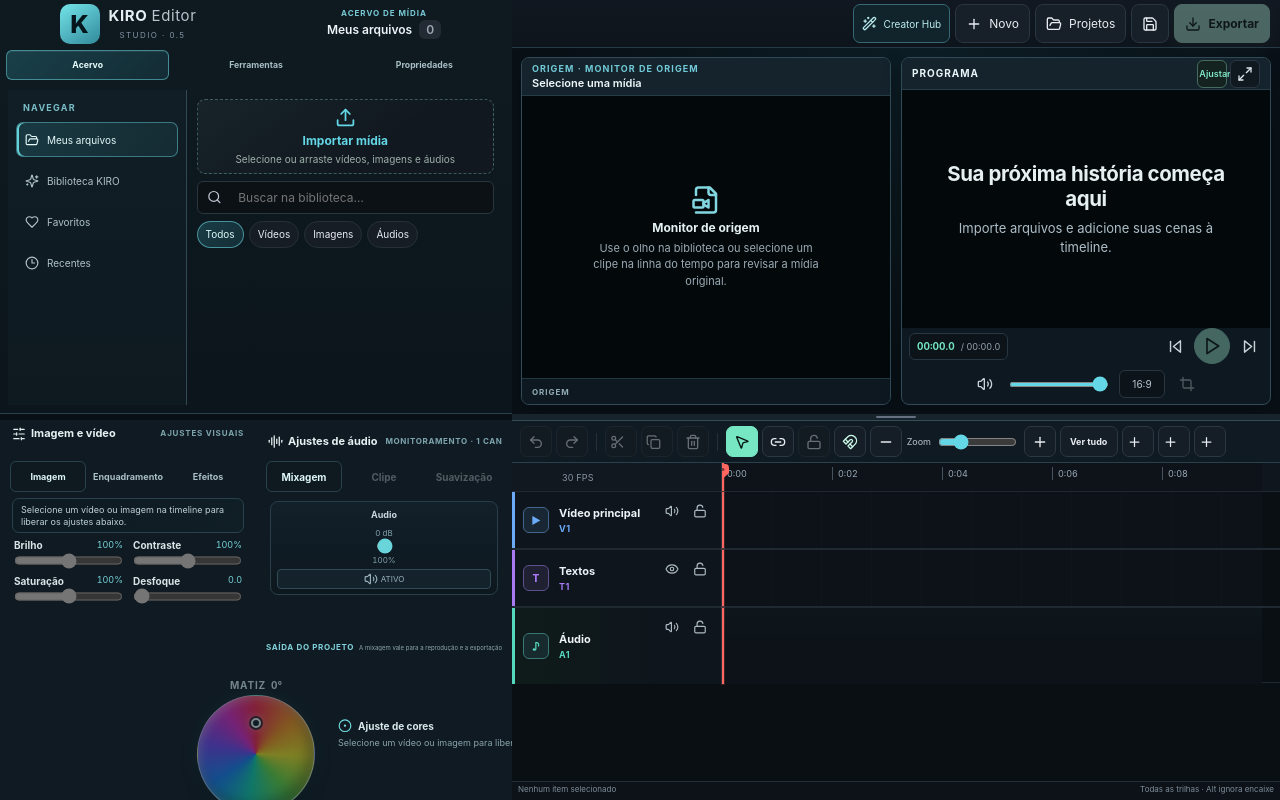
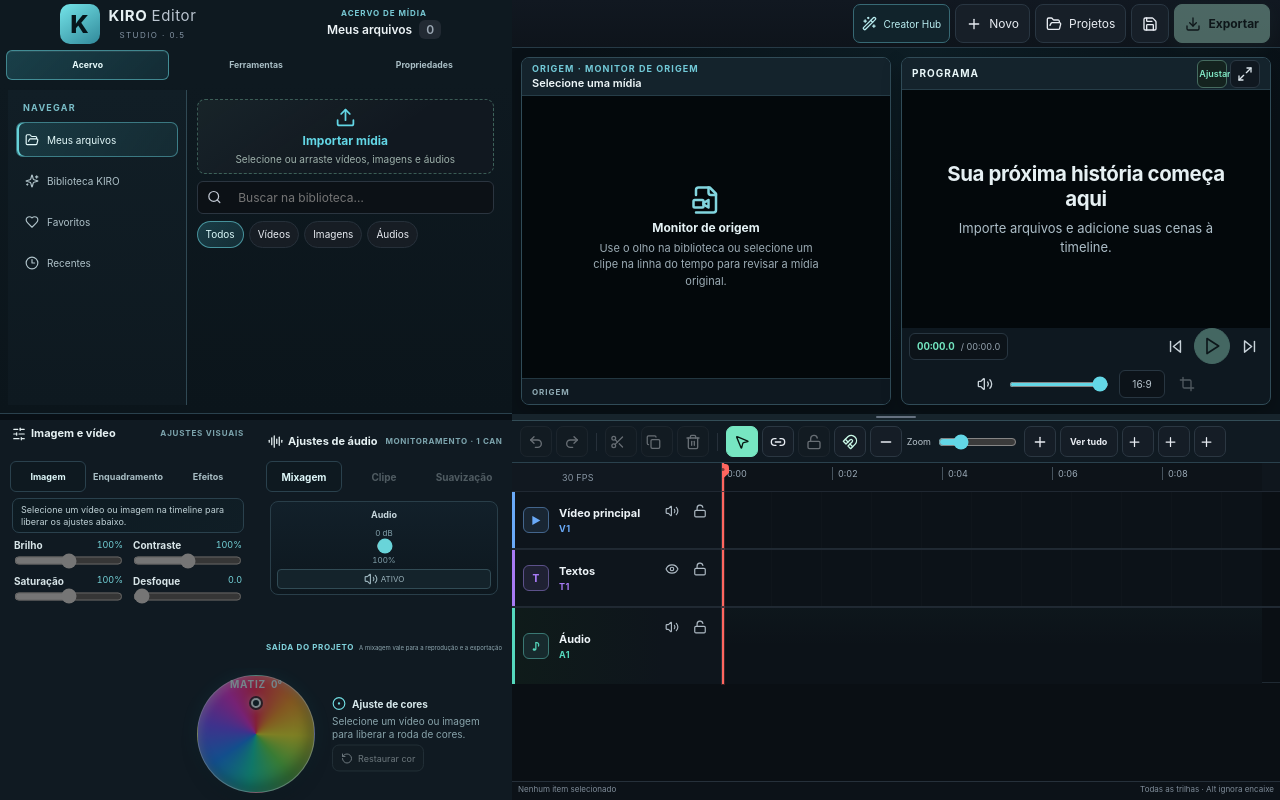
Before and after one commit to kiroaventureiro/kiro-editor, a React (Vite) app: page / in a window 1280 px wide. Built offline with nearby package versions, Linux system fonts and the light colour scheme.

Commit message:
Acomoda textos ao lado da roda ampliada

```diff
--- a/src/styles/desktop-program-monitor-v4.css
+++ b/src/styles/desktop-program-monitor-v4.css
@@ -1857,3 +1857,43 @@
   .workspace-control-dock > .workspace-dock-color .color-wheel-center { bottom: calc(50% + 56px) !important; }
   .workspace-control-dock > .workspace-dock-color .color-wheel-copy { left: calc(50% + 72px) !important; width:min(32vw,330px) !important; }
 }
+
+@media (min-width: 851px) {
+  .workspace-control-dock > .workspace-dock-color .color-wheel {
+    margin: 0 !important;
+    top: 50% !important;
+    transform: translate(-50%, -50%) !important;
+  }
+  .workspace-control-dock > .workspace-dock-color .color-wheel-center {
+    top: 2px !important;
+    bottom: auto !important;
+  }
+  .workspace-control-dock > .workspace-dock-color .color-wheel-copy {
+    left: calc(50% + 76px) !important;
+    right: 8px !important;
+    width: auto !important;
+    grid-template-columns: minmax(0,1fr) !important;
+    grid-template-rows: auto auto auto !important;
+    gap: 4px !important;
+    padding: 0 !important;
+  }
+  .workspace-control-dock > .workspace-dock-color .color-wheel-copy p {
+    grid-column: 1 !important;
+    grid-row: 2 !important;
+    font-size: 10px !important;
+    line-height: 1.25 !important;
+  }
+  .workspace-control-dock > .workspace-dock-color .color-wheel-copy button {
+    position: static !important;
+    grid-column: 1 !important;
+    grid-row: 3 !important;
+    justify-self: start !important;
+    min-height: 27px !important;
+    margin-top: 1px !important;
+    transform: none !important;
+  }
+}
+@media (min-width: 851px) and (max-height: 760px) {
+  .workspace-control-dock > .workspace-dock-color .color-wheel { width:100px !important; height:100px !important; }
+  .workspace-control-dock > .workspace-dock-color .color-wheel-copy { left: calc(50% + 68px) !important; }
+}
```
